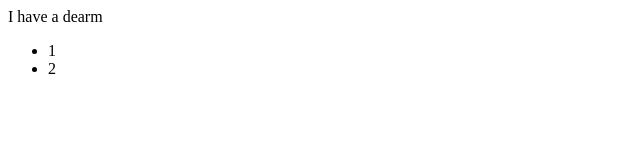
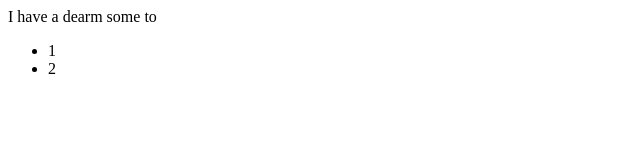
Before and after one commit to therity/sofi, a plain HTML site: page index.html in a window 1280 px wide. Shown: the full height of the page, 0-640 px from the left. Drawn offline with Linux system fonts and the light colour scheme.

Commit message:
updated index.html

```diff
--- a/index.html
+++ b/index.html
@@ -6,7 +6,7 @@
     <title>Document</title>
   </head>
   <body>
-    I have a dearm
+    I have a dearm some to
     <ul>
       <li>1</li>
       <li>2</li>
```
